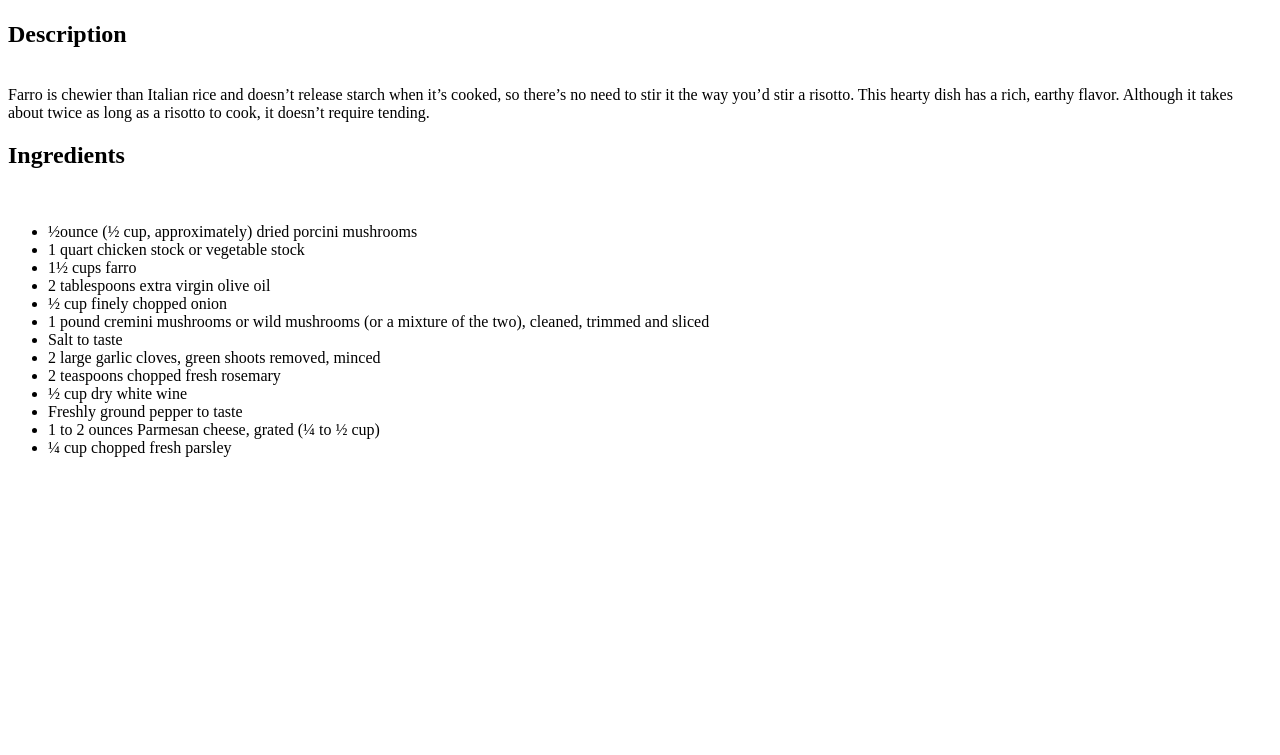
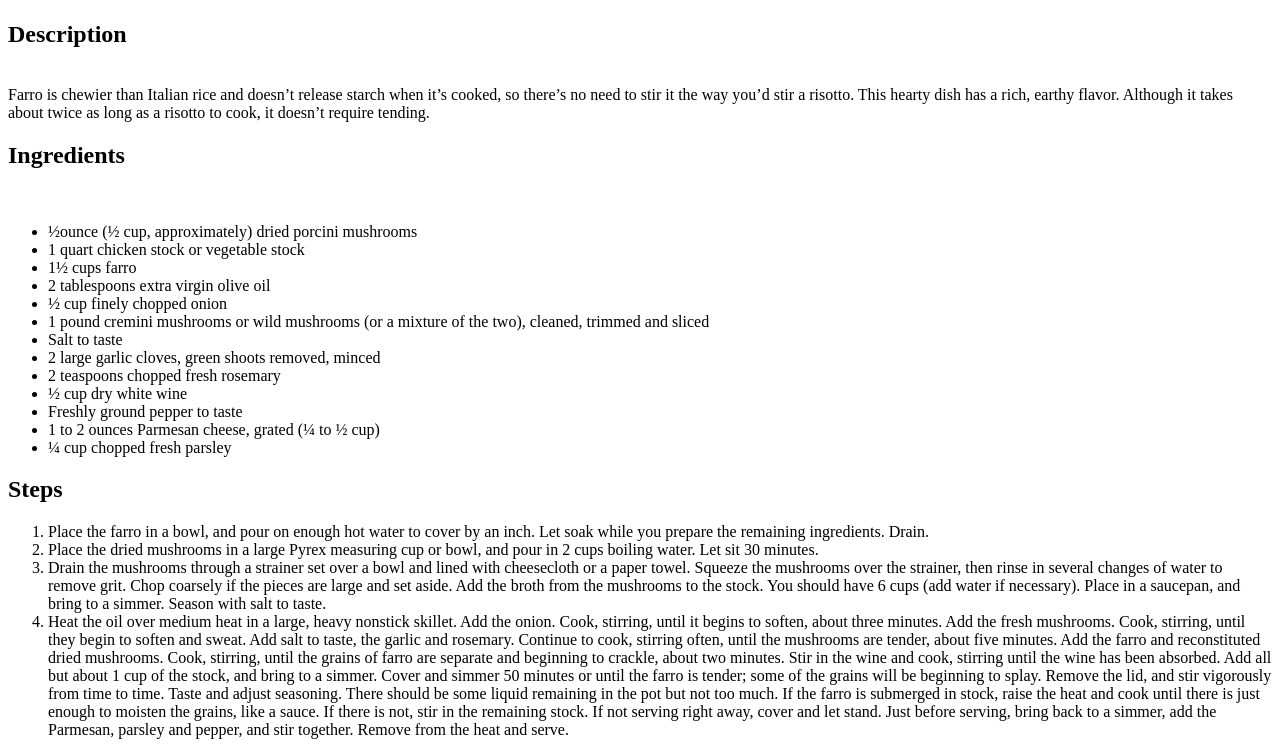
Before and after one commit to bustananas/odin-recipes, a plain HTML site: page recipes/farro-mushrooms.html in a window 1280 px wide. Shown: the part 383-1138 px from the top of the page. Before the commit the page ends 856 px from the top, so only its background shows below. Drawn offline with Linux system fonts and the light colour scheme.

Commit message:
Add Steps content

```diff
--- a/recipes/farro-mushrooms.html
+++ b/recipes/farro-mushrooms.html
@@ -28,6 +28,13 @@
             <li>1 to 2 ounces Parmesan cheese, grated (¼ to ½ cup)</li>
             <li>¼ cup chopped fresh parsley</li>
         </ul>
+        <h2>Steps</h2>
+        <ol>
+            <li>Place the farro in a bowl, and pour on enough hot water to cover by an inch. Let soak while you prepare the remaining ingredients. Drain.</li>
+            <li>Place the dried mushrooms in a large Pyrex measuring cup or bowl, and pour in 2 cups boiling water. Let sit 30 minutes.</li>
+            <li>Drain the mushrooms through a strainer set over a bowl and lined with cheesecloth or a paper towel. Squeeze the mushrooms over the strainer, then rinse in several changes of water to remove grit. Chop coarsely if the pieces are large and set aside. Add the broth from the mushrooms to the stock. You should have 6 cups (add water if necessary). Place in a saucepan, and bring to a simmer. Season with salt to taste.</li>
+            <li>Heat the oil over medium heat in a large, heavy nonstick skillet. Add the onion. Cook, stirring, until it begins to soften, about three minutes. Add the fresh mushrooms. Cook, stirring, until they begin to soften and sweat. Add salt to taste, the garlic and rosemary. Continue to cook, stirring often, until the mushrooms are tender, about five minutes. Add the farro and reconstituted dried mushrooms. Cook, stirring, until the grains of farro are separate and beginning to crackle, about two minutes. Stir in the wine and cook, stirring until the wine has been absorbed. Add all but about 1 cup of the stock, and bring to a simmer. Cover and simmer 50 minutes or until the farro is tender; some of the grains will be beginning to splay. Remove the lid, and stir vigorously from time to time. Taste and adjust seasoning. There should be some liquid remaining in the pot but not too much. If the farro is submerged in stock, raise the heat and cook until there is just enough to moisten the grains, like a sauce. If there is not, stir in the remaining stock. If not serving right away, cover and let stand. Just before serving, bring back to a simmer, add the Parmesan, parsley and pepper, and stir together. Remove from the heat and serve.</li>
+        </ol>
 
     </body>
 </html>
```
